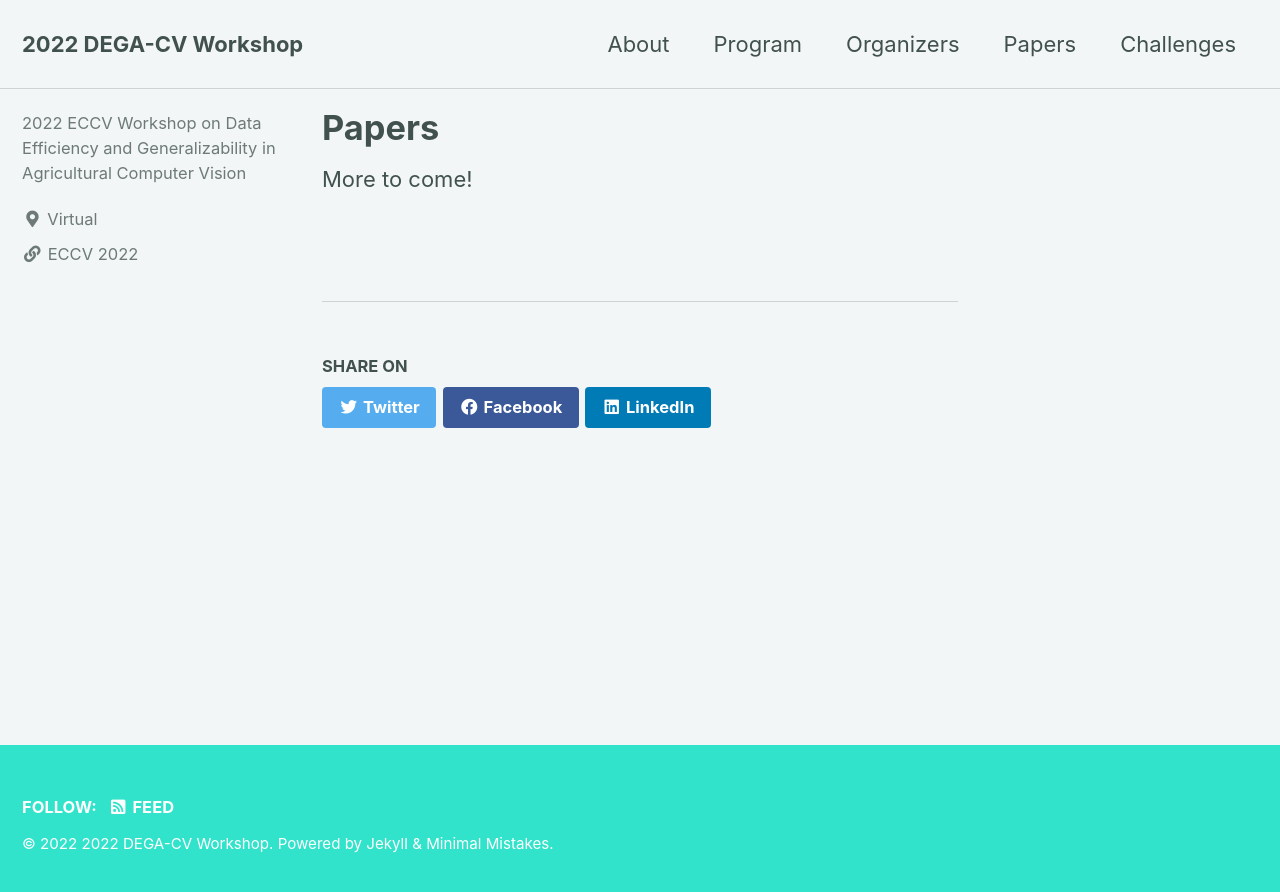
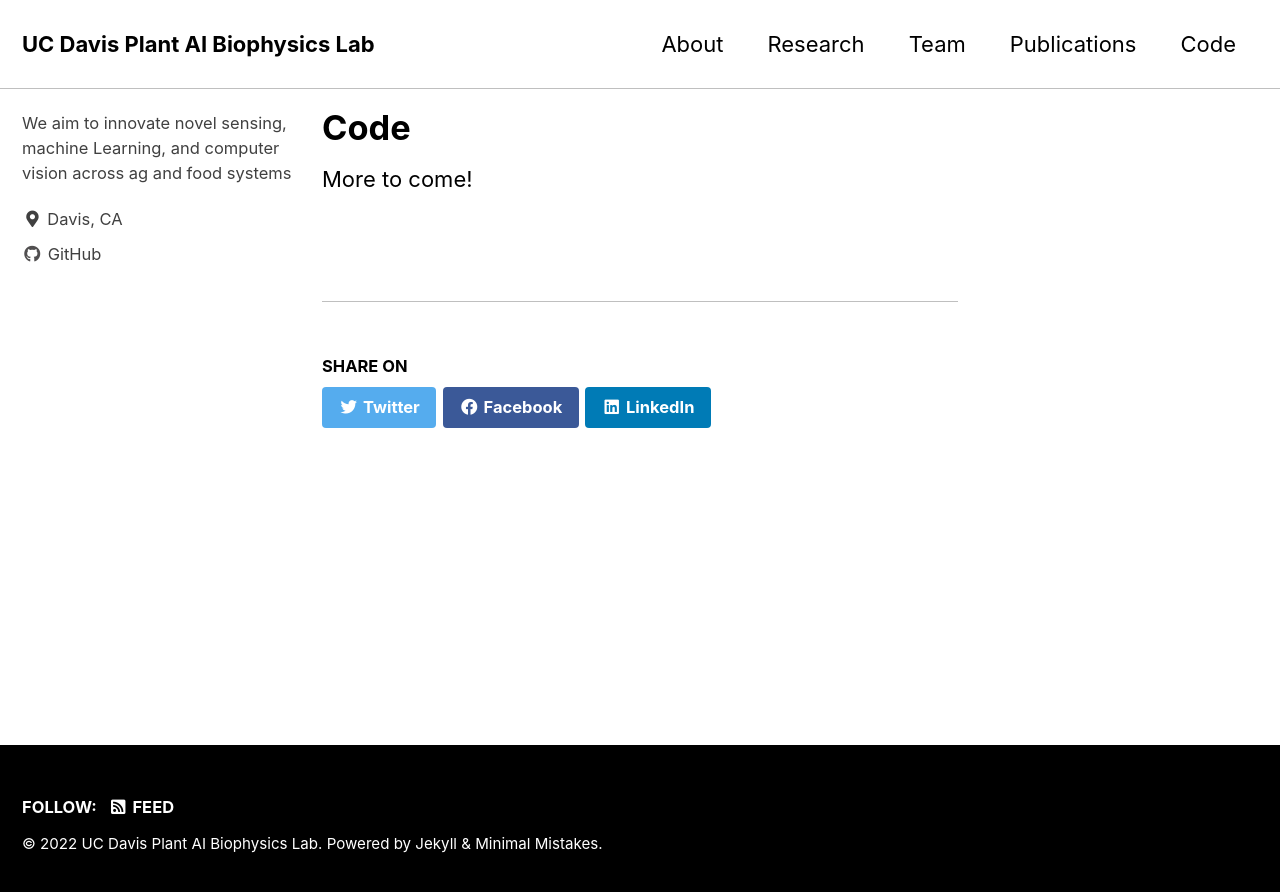
Before and after one commit to plant-ai-biophysics-lab/plant-ai-biophysics-lab.github.io, a Jekyll site: the page built from _pages/code.md, in a window 1280 px wide. Shown: the top 892 px of the page. Built offline with Jekyll 4.4.1, drawn with Linux system fonts in a browser that asks for light colours; cached includes are drawn as plain includes.

```diff
--- a/_config.yml
+++ b/_config.yml
@@ -12,15 +12,15 @@
 
 # theme                  : "minimal-mistakes-jekyll"
 remote_theme           : "mmistakes/minimal-mistakes"
-minimal_mistakes_skin    : "mint" # "air", "aqua", "contrast", "dark", "dirt", "neon", "mint", "plum", "sunrise"
+minimal_mistakes_skin    : "contrast" # "air", "aqua", "contrast", "dark", "dirt", "neon", "mint", "plum", "sunrise"
 
 # Site Settings
 locale                   : "en-US"
-title                    : "2022 DEGA-CV Workshop"
+title                    : "UC Davis Plant AI Biophysics Lab"
 title_separator          : "-"
 subtitle                 : # site tagline that appears below site title in masthead
 # name                     : "Your Name"
-description              : "2022 ECCV Workshop on Data Efficiency and Generalizability in Agricultural Computer Vision"
+description              : "UC Davis Plant AI Biophysics Lab"
 url                      : # the base hostname & protocol for your site e.g. "https://mmistakes.github.io"
 baseurl                  : # the subpath of your site, e.g. "/blog"
 repository               : # GitHub username/repo-name e.g. "mmistakes/minimal-mistakes"
@@ -104,8 +104,8 @@ analytics:
 author:
   # name             : "2022 DEGA-CV Workshop"
   avatar           : # path of avatar image, e.g. "/assets/images/bio-photo.jpg"
-  bio              : "2022 ECCV Workshop on Data Efficiency and Generalizability in Agricultural Computer Vision"
-  location         : "Virtual"
+  bio              : "We aim to innovate novel sensing, machine Learning, and computer vision across ag and food systems"
+  location         : "Davis, CA"
   email            :
   links:
     - label: "Email"
@@ -113,7 +113,7 @@ author:
       # url: "mailto:your.name@email.com"
     - label: "ECCV 2022"
       icon: "fas fa-fw fa-link"
-      url: "https://eccv2022.ecva.net/"
+      # url: "https://"
     - label: "Twitter"
       icon: "fab fa-fw fa-twitter-square"
       # url: "https://twitter.com/"
@@ -122,7 +122,7 @@ author:
       # url: "https://facebook.com/"
     - label: "GitHub"
       icon: "fab fa-fw fa-github"
-      # url: "https://github.com/"
+      url: "https://github.com/plant-ai-biophysics-lab"
     - label: "Instagram"
       icon: "fab fa-fw fa-instagram"
       # url: "https://instagram.com/"
--- a/_data/navigation.yml
+++ b/_data/navigation.yml
@@ -2,11 +2,11 @@
 main:
   - title: "About"
     url: /
-  - title: "Program"
-    url: /program/
-  - title: "Organizers"
-    url: /organizers/
-  - title: "Papers"
-    url: /papers/
-  - title: "Challenges"
-    url: /challenges/
+  - title: "Research"
+    url: /research/
+  - title: "Team"
+    url: /team/
+  - title: "Publications"
+    url: /publications/
+  - title: "Code"
+    url: https://github.com/plant-ai-biophysics-lab
--- a/_pages/papers.md
+++ b/_pages/code.md
@@ -1,7 +1,7 @@
 ---
 layout: single
-permalink: /papers/
-title: "Papers"
+permalink: /code/
+title: "Code"
 ---
 
 More to come!
```
Also changed, not shown: _pages/challenges.md (deleted, +0 -17 lines), _pages/home.md (+2 -2 lines), _pages/organizers.md (deleted, +0 -7 lines), _pages/program.md (deleted, +0 -7 lines), _pages/publications.md (added, +7 -0 lines), _pages/research.md (added, +7 -0 lines), _pages/team.md (added, +7 -0 lines), assets/img/agkit-night-vineyard.jpg (added).
